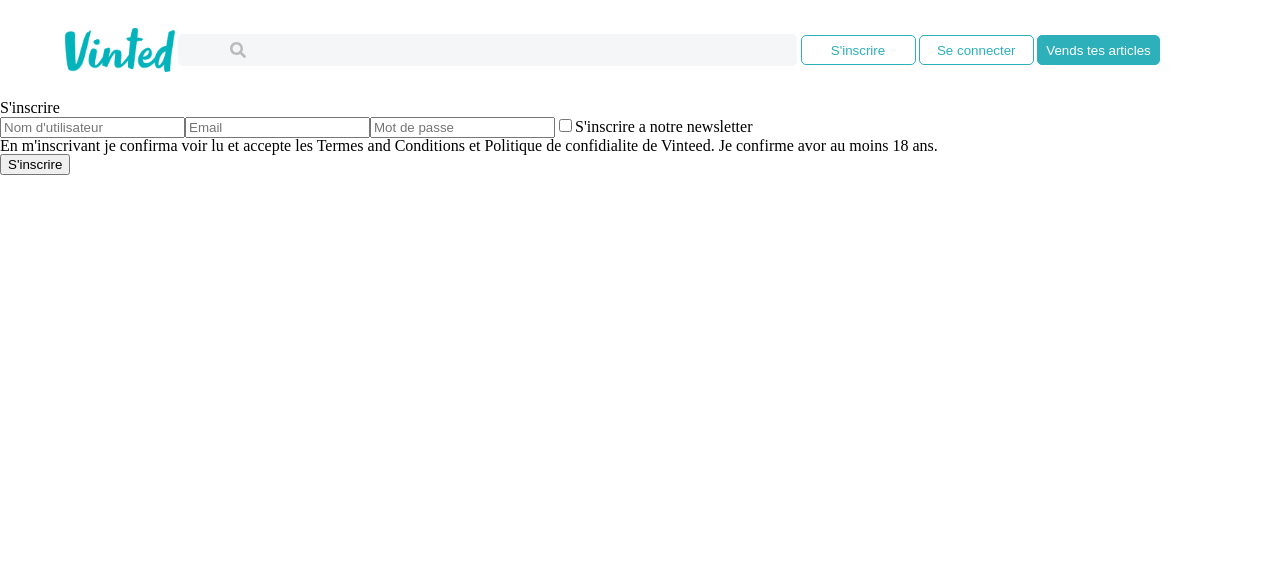
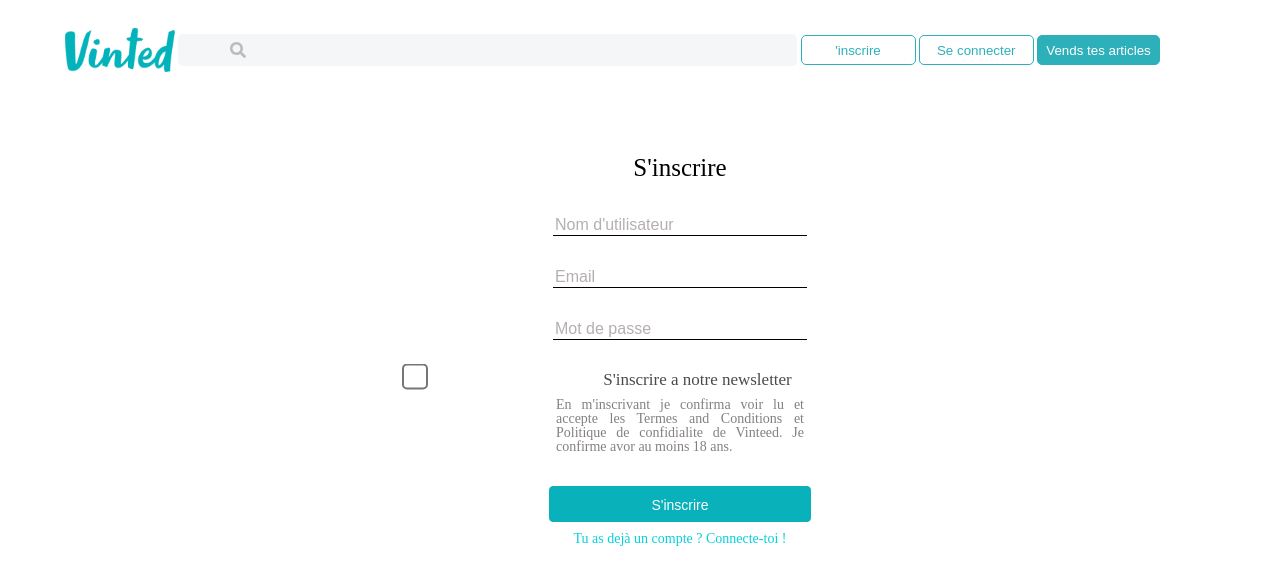
Before and after one commit to nicoibarra94/vinted-frontend-copy, a React (Create React App) app: page /signup in a window 1280 px wide. Shown: the top 584 px of the page. Built offline with nearby package versions, Linux system fonts and the light colour scheme.

Commit message:
css added to login and signup pages

```diff
--- a/src/App.css
+++ b/src/App.css
@@ -7,6 +7,26 @@
   display: flex;
   justify-content: space-between;
   align-items: center;
+}
+
+.button-seconecter {
+  background-color: white;
+  color: #2db0ba;
+  border: 1px solid #2db0ba;
+  width: 115px;
+  height: 30px;
+  border-radius: 5px;
+  cursor: pointer;
+}
+
+.button-sedesconecter {
+  background-color: white;
+  color: red;
+  border: none;
+  width: 115px;
+  height: 30px;
+  border-radius: 5px;
+  cursor: pointer;
 }
 
 .header img {
@@ -184,3 +204,141 @@
   line-height: 36px;
   margin-top: 32px;
 }
+
+/* SIGNUP*/
+
+.signup {
+  display: flex;
+  flex-direction: column;
+  width: 500px;
+  height: 700px;
+  align-items: center;
+  margin-left: 430px;
+  margin-top: 50px;
+}
+
+.signup-title {
+  font-size: 25px;
+  line-height: 35px;
+  margin-bottom: 30px;
+}
+
+.form-signup {
+  display: flex;
+  flex-direction: column;
+  align-items: center;
+}
+
+.form-signup input {
+  border: none;
+  margin-bottom: 31px;
+  border-bottom: 1px solid black;
+  width: 250px;
+  font-size: 16px;
+  color: #d8d5d5;
+}
+
+.form-signup input::placeholder {
+  color: #b6afaf;
+}
+
+#box-signup {
+  margin-right: 250px;
+  position: absolute;
+  -webkit-transform: scale(2);
+  top: 367px;
+  right: 490px;
+}
+
+.form-signup label {
+  font-size: 17px;
+  margin-left: 35px;
+  color: #4d4949;
+}
+
+.form-signup p {
+  color: #858080;
+  width: 248px;
+  text-align: justify;
+  font-size: 14px;
+  margin-top: 10px;
+}
+
+.form-signup button {
+  width: 262px;
+  color: #fff;
+  background: #09b1ba;
+  border: 1px solid #09b1ba;
+  border-radius: 4px;
+  font-size: 14px;
+  height: 36px;
+  padding: 0 16px;
+  line-height: 36px;
+  margin-top: 32px;
+  cursor: pointer;
+}
+
+.form-signup p:last-child {
+  margin-left: 35px;
+  color: #07d1db;
+}
+
+/* LOGIN*/
+
+.login-container {
+  display: flex;
+  flex-direction: column;
+  width: 500px;
+  height: 700px;
+  align-items: center;
+  margin-left: 430px;
+  margin-top: 50px;
+}
+
+.login-form-title {
+  font-size: 25px;
+  line-height: 35px;
+  margin-bottom: 30px;
+}
+
+.login-form {
+  display: flex;
+  flex-direction: column;
+  border: none;
+  margin-bottom: 31px;
+  width: 250px;
+  font-size: 16px;
+  color: #d8d5d5;
+}
+
+.login-form input {
+  border: none;
+  margin-bottom: 31px;
+  border-bottom: 1px solid black;
+  width: 250px;
+  font-size: 14px;
+  color: #faf5f5;
+}
+
+.login-form input::placeholder {
+  color: #b6afaf;
+}
+
+.login-form button {
+  width: 262px;
+  color: #fff;
+  background: #09b1ba;
+  border: 1px solid #09b1ba;
+  border-radius: 4px;
+  font-size: 14px;
+  height: 36px;
+  padding: 0 16px;
+  line-height: 36px;
+  margin-top: 20px;
+  cursor: pointer;
+}
+
+.login-container p:last-child {
+  margin-left: 10px;
+  color: #07d1db;
+}
--- a/src/components/Header.js
+++ b/src/components/Header.js
@@ -1,5 +1,6 @@
 import { FontAwesomeIcon } from "@fortawesome/react-fontawesome";
 import Logo from "../images/logo.png";
+import Cookies from "js-cookie";
 
 const Header = () => {
   return (
@@ -7,8 +8,16 @@
       <img src={Logo} alt="" />
       <input type="text"></input>
       <FontAwesomeIcon id="icon" icon="search" />
-      <button>S'inscrire</button>
-      <button>Se connecter</button>
+      <button>'inscrire</button>
+      <button
+        className={
+          Cookies.get("token") !== undefined
+            ? "button-seconecter"
+            : "button-sedesconecter "
+        }
+      >
+        Se connecter
+      </button>
       <button> Vends tes articles</button>
     </div>
   );
--- a/src/components/Offers.js
+++ b/src/components/Offers.js
@@ -6,7 +6,7 @@
       {data.offers.map((offer, index) => {
         const id = offer._id;
         return (
-          <Link className="link" to={`/offer/${id}`}>
+          <Link key={id} className="link" to={`/offer/${id}`}>
             <div className="offer">
               <p>{offer.owner.account.username}</p>
               <div className="imgOffer">
@@ -19,7 +19,7 @@
               <div>
                 {offer.product_details.map((details, index) => {
                   return (
-                    <div className="home-bottom-text">
+                    <div key={index} className="home-bottom-text">
                       <p>{details.TAILLE}</p>
                       <p>{details.MARQUE}</p>
                     </div>
--- a/src/pages/Login.js
+++ b/src/pages/Login.js
@@ -19,9 +19,10 @@
   const navigate = useNavigate();
 
   return (
-    <div>
-      <p>Se connecter</p>
+    <div className="login-container">
+      <p className="login-form-title">Se connecter</p>
       <form
+        className="login-form"
         onSubmit={async (event) => {
           event.preventDefault();
           try {
--- a/src/pages/Signup.js
+++ b/src/pages/Signup.js
@@ -21,9 +21,10 @@
   };
 
   return (
-    <div>
-      <h1>S'inscrire</h1>
+    <div className="signup">
+      <h1 className="signup-title">S'inscrire</h1>
       <form
+        className="form-signup"
         onSubmit={async (event) => {
           event.preventDefault();
           try {
@@ -54,7 +55,7 @@
           placeholder="Mot de passe"
           onChange={handlePassword}
         ></input>
-        <input type="checkbox"></input>
+        <input id="box-signup" type="checkbox"></input>
         <label>S'inscrire a notre newsletter</label>
         <p>
           En m'inscrivant je confirma voir lu et accepte les Termes and
@@ -62,6 +63,7 @@
           au moins 18 ans.
         </p>
         <button type="submit">S'inscrire</button>
+        <p>Tu as dejà un compte ? Connecte-toi ! </p>
       </form>
     </div>
   );
```
